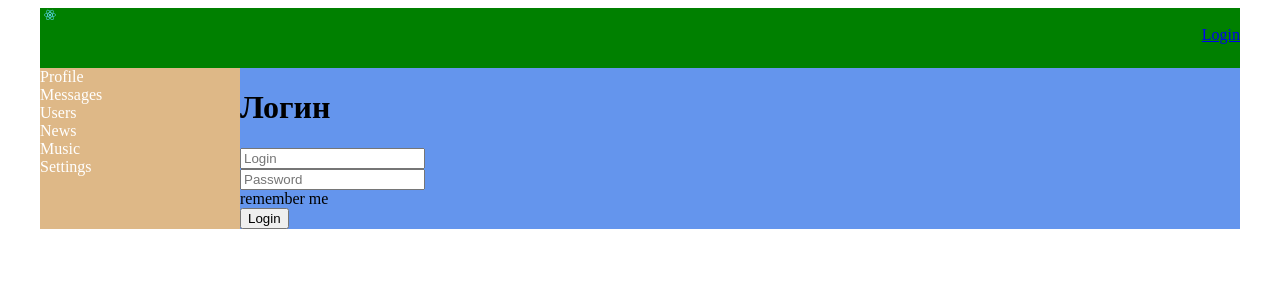
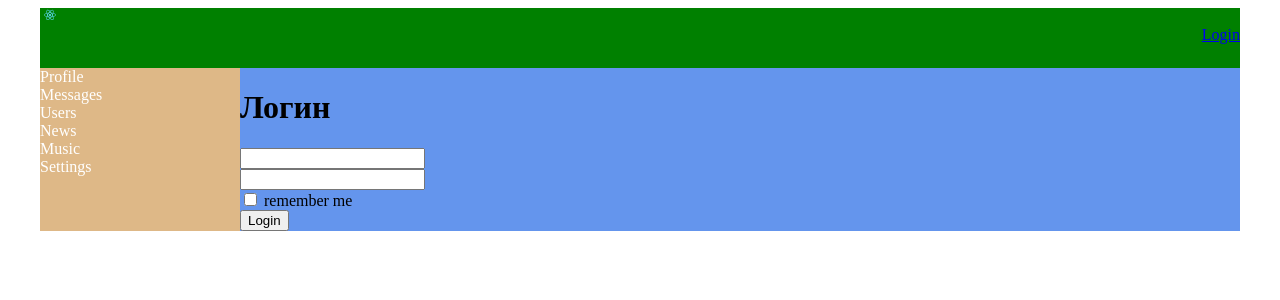
Before and after one commit to Alexandr1111/social-network, a React (Create React App) app: page /login/ in a window 1280 px wide. Shown: the top 300 px of the page. Built offline with nearby package versions, Linux system fonts and the light colour scheme; no server answers.

Commit message:
redux form validation

```diff
--- /dev/null
+++ b/src/components/Dialogs/AddMessageForm/AddMessageForm.jsx
@@ -0,0 +1,21 @@
+import {Field, reduxForm} from "redux-form";
+import { Textarea } from "../../common/FormsControls/FormsControls";
+import { maxLengthCreator, required } from "../../../utils/validators/validators";
+import React from "react";
+
+const maxLength50 = maxLengthCreator(50);   // Форма не будет сабмитится просто
+
+let AddMessageForm = (props) => {
+    return (
+        <form onSubmit={props.handleSubmit}>
+            <div>
+                <Field name='newMessageBody' component={Textarea} validate={[required, maxLength50]} placeholder='Enter your message' />
+            </div>
+            <div>
+                <button>Add message</button>
+            </div>
+        </form>
+    )
+}
+
+export default AddMessageForm = reduxForm({form: 'dialogAddMessageForm'})(AddMessageForm);
--- a/src/components/Dialogs/Dialogs.jsx
+++ b/src/components/Dialogs/Dialogs.jsx
@@ -2,7 +2,7 @@ import React from "react";
 import c from "./Dialogs.module.css";
 import DialogItem from "./DialogItem/DialogItem";
 import Message from "./Message/Message";
-import { Field, reduxForm } from "redux-form";
+import AddMessageForm from "./AddMessageForm/AddMessageForm";
 
 const Dialogs = ({dialogsPage, sendMessage, isAuth}) => {
 
@@ -18,24 +18,10 @@ const Dialogs = ({dialogsPage, sendMessage, isAuth}) => {
             <div className={c.messages}>
                 {dialogsPage.messages.map(m => <Message message={m.message} key={m.id} />)}
             </div>
-            <AddMessageFormRedux onSubmit={AddNewMessage} />
+            <AddMessageForm onSubmit={AddNewMessage} />
         </div>
     )
 }
 
-const AddMessageForm = (props) => {
-    return (
-        <form onSubmit={props.handleSubmit}>
-            <div>
-                <Field name='newMessageBody' component='textarea' placeholder='Enter your message' />
-            </div>
-            <div>
-                <button>Add message</button>
-            </div>
-        </form>
-    )
-}
-
-const AddMessageFormRedux = reduxForm({form: 'dialogAddMessageForm'})(AddMessageForm);
 
 export default Dialogs;
--- a/src/components/Login/Login.jsx
+++ b/src/components/Login/Login.jsx
@@ -1,17 +1,19 @@
 import React from "react";
 import { Field, reduxForm } from "redux-form";
+import { Input } from "../common/FormsControls/FormsControls";
+import { required } from "../../utils/validators/validators";
 
 const LoginForm = (props) => {
     return (
         <form onSubmit={props.handleSubmit}>    {/* redux-form событие с e.preventDefault() чтобы страница не перезагружалась */}
             <div>
-                <Field name='login' placeholder='Login' component='input' />
+                <Field name='login' placeholder='Login' component={Input} validate={[required]} />
             </div>
             <div>
-                <Field name='password' placeholder='Password' component='input' />
+                <Field name='password' placeholder='Password' component={Input} validate={[required]} />
             </div>
             <div>
-                <Field name='rememberMe' component='checkbox' /> remember me
+                <Field name='rememberMe' component='input' type='checkbox' /> remember me
             </div>
             <div>
                 <button type='submit'>Login</button>
--- a/src/components/Profile/MyPosts/MyPosts.jsx
+++ b/src/components/Profile/MyPosts/MyPosts.jsx
@@ -2,12 +2,16 @@ import React from "react";
 import c from "./MyPosts.module.css";
 import Post from "./Post/Post";
 import { Field, reduxForm } from "redux-form";
+import { maxLengthCreator, required } from "../../../utils/validators/validators";
+import { Textarea } from "../../common/FormsControls/FormsControls";
+
+const maxLength10 = maxLengthCreator(10);   // Форма не будет сабмитится просто
 
 let AddNewPostForm = (props) => {
     return (
         <form onSubmit={props.handleSubmit}>
             <div>
-                <Field name='newPostText' component='textarea' />
+                <Field name='newPostText' component={Textarea} validate={[required, maxLength10]} />
             </div>
             <div>
                 <button type='submit'>Add post</button>
--- /dev/null
+++ b/src/components/common/FormsControls/FormsControls.jsx
@@ -0,0 +1,66 @@
+import React from 'react';
+import s from './FormsControls.module.css';
+
+const FormControl = ({input, meta, children, ...props}) => {
+
+    const hasError = meta.error && meta.touched;
+
+    return (
+        <div className={`${s.formControl} ${hasError ? s.error : ""}`}>
+            <div>
+                {children}
+            </div>
+            {hasError && <span>{meta.error}</span>}
+        </div>
+    )
+}
+
+export const Textarea = (props) => {
+
+    const { input, meta, child, restProps } = props;
+
+    return (
+        <FormControl {...props}>
+            <textarea {...input} {...restProps} />
+        </FormControl>
+    )
+}
+
+export const Input = (props) => {
+
+    const { input, meta, child, restProps } = props;
+
+    return (
+        <FormControl {...props}>
+            <input {...input} {...restProps} />
+        </FormControl>
+    )
+}
+
+// export const Textarea = ({input, meta, ...props}) => {
+//
+//     const hasError = meta.error && meta.touched;
+//
+//     return (
+//         <div className={`${s.formControl} ${hasError ? s.error : ""}`}>
+//             <div>
+//                 <textarea {...input} {...props} />
+//             </div>
+//             {hasError && <span>{meta.error}</span>}
+//         </div>
+//     )
+// }
+
+// export const Input = ({input, meta, ...props}) => {
+//
+//     const hasError = meta.error && meta.touched;
+//
+//     return (
+//         <div className={`${s.formControl} ${hasError ? s.error : ""}`}>
+//             <div>
+//                 <input {...input} {...props} />
+//             </div>
+//             {hasError && <span>{meta.error}</span>}
+//         </div>
+//     )
+// }
--- /dev/null
+++ b/src/components/common/FormsControls/FormsControls.module.css
@@ -0,0 +1,13 @@
+.formControl {
+
+}
+
+.formControl.error input,
+.formControl.error textarea {
+    border: 1px solid red;
+}
+
+.error {
+    color: lightcoral;
+    font-size: 18px;
+}
--- a/src/redux/store.js
+++ b/src/redux/store.js
@@ -47,7 +47,7 @@ let store = {
 // export const updateNewPostText = newText => {   // сидит текущее значение инпута
 //     state.profilePage.newPostText = newText;
 //     // вызываем subscriber,если subscriber не был переопределён вызовется console.log('no subscribers'), но если кто-то
-//     // подписался и отдал своего обсервера(rerenderEntireTree из index.js) и получается мы вызываем rerenderEntireTree из index.js как-будто
+//     // подписался и отдал своего обсервера(rerenderEntireTree из validators.js) и получается мы вызываем rerenderEntireTree из validators.js как-будто
 //     rerenderEntireTree(state);
 // }
 //
--- /dev/null
+++ b/src/utils/validators/validators.js
@@ -0,0 +1,15 @@
+export const required = value => {
+    if (value) {
+        return undefined;
+    }
+
+    return "Field is required";
+}
+
+export const maxLengthCreator = maxLength => {
+    return value => {
+        if (value.length > maxLength) {
+            return `Max length is ${maxLength} symbols`;
+        }
+    }
+}
```
